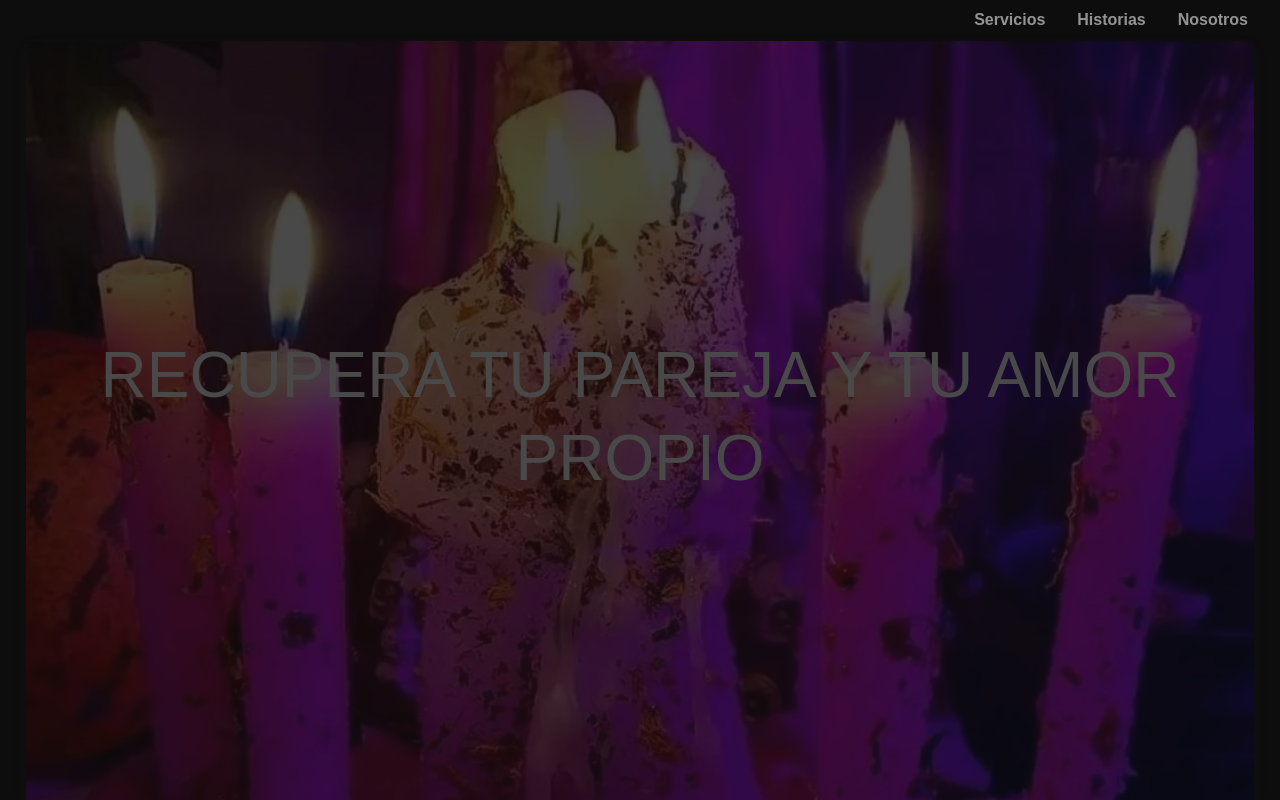
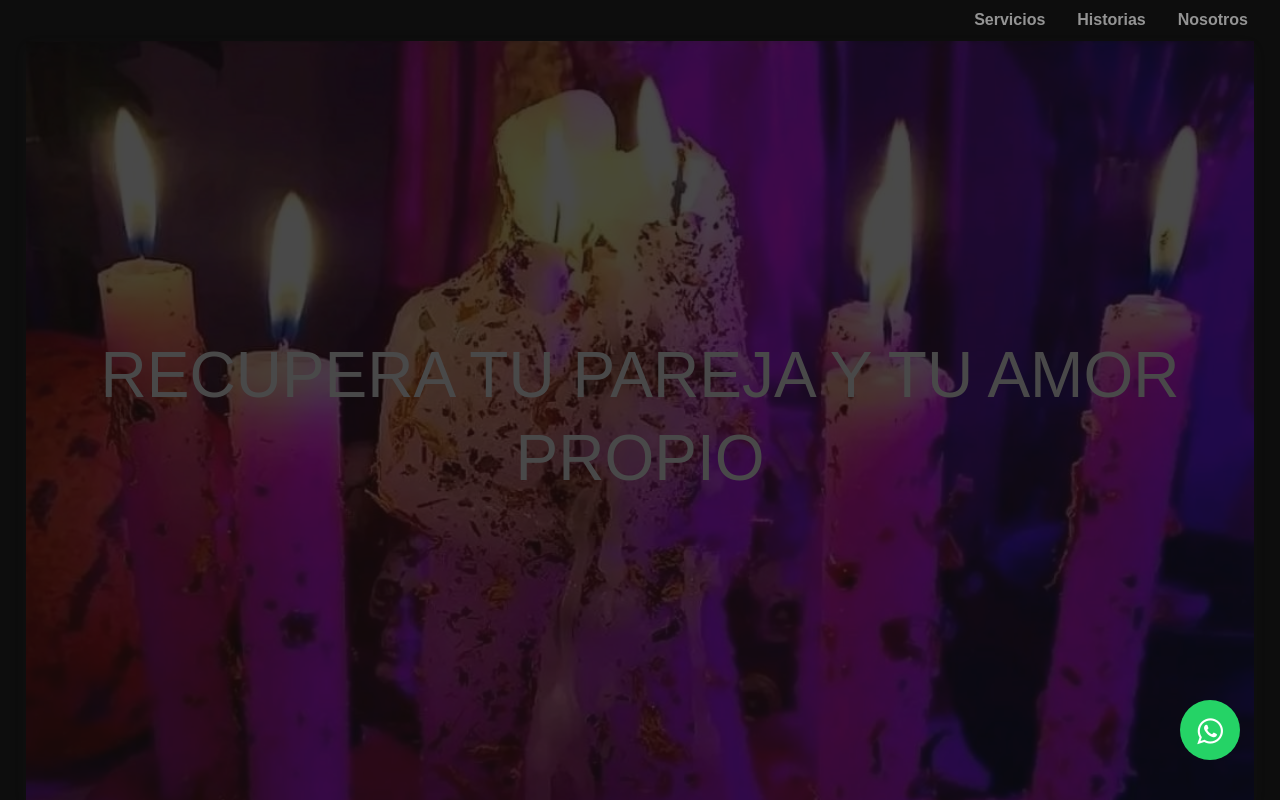
Before and after one commit to derwin9227/esoterismo, a React (Vite) app: page / in a window 1280 px wide. Shown: the top 800 px of the page. Built offline with nearby package versions, Linux system fonts and the light colour scheme; a web font is replaced by a local one.

Commit message:
agregando boton de whatsapp

```diff
--- a/src/App.jsx
+++ b/src/App.jsx
@@ -1,5 +1,5 @@
 import './App.scss';
-import { Contact, Carousel, Histories, Home, Navbar, Services } from './Components';
+import { Contact, Carousel, Histories, Home, Navbar, Services, Ws} from './Components';
 
 function App() {
   return (
@@ -10,6 +10,7 @@ function App() {
       <Carousel />
       <Histories />
       <Contact />
+      <Ws />
     </>
   )
 }
--- a/src/Components/index.js
+++ b/src/Components/index.js
@@ -4,3 +4,4 @@ export {default as Services} from "./services/Services";
 export {default as Carousel} from "./carousel/Carousel";
 export {default as Histories} from "./histories/Histories";
 export {default as Contact} from "./contact/Contact";
+export {default as Ws} from "./whatsapp/Ws";
--- /dev/null
+++ b/src/Components/whatsapp/Ws.jsx
@@ -0,0 +1,18 @@
+import "./wsbutton.scss";
+
+const Ws = () => {
+  return (
+    <>
+    <link rel="stylesheet" href="https://maxcdn.bootstrapcdn.com/font-awesome/4.5.0/css/font-awesome.min.css"></link>
+      <a href="https://api.whatsapp.com/send?phone=0000000&amp;text=Hola%21%20Quisiera%20solicitar%20tus%20servicios%20por%20favor%21"
+      className="float"
+      target="_blank"
+      rel='noreferrer'
+      >
+         <i className="fa fa-whatsapp my-float"></i>
+      </a>
+    </>
+  )
+}
+
+export default Ws
--- /dev/null
+++ b/src/Components/whatsapp/wsbutton.scss
@@ -0,0 +1,41 @@
+.float{
+	position:fixed;
+	width:60px;
+	height:60px;
+	bottom:40px;
+	right:40px;
+	background-color:#25d366;
+	color:#FFF;
+	border-radius:50px;
+	text-align:center;
+  	font-size:30px;
+	//box-shadow: 0 0 15px #999;
+  	z-index:100;
+	transition: all .5s;
+
+	&:hover{
+		text-decoration: none;
+		color: #25d366;
+		background-color:#fff;
+		animation: popup 2s infinite ease-in;
+	}
+}
+
+.my-float{
+	margin-top:16px;
+}
+
+@keyframes popup{
+	0%{
+		transform: scale(1);
+		box-shadow: 0 0 15px #999;
+	}
+	50%{
+		transform: scale(.9);
+		box-shadow: 0 0 15px #999;
+	}
+	100%{
+		transform: scale(1);
+		box-shadow: 0 0 15px #999;
+	}
+}
--- a/src/main.jsx
+++ b/src/main.jsx
@@ -1,6 +1,6 @@
-import React from 'react'
-import ReactDOM from 'react-dom/client'
-import App from './App.jsx'
+import React from 'react';
+import ReactDOM from 'react-dom/client';
+import App from './App.jsx';
 
 ReactDOM.createRoot(document.getElementById('root')).render(
   <React.StrictMode>
```
